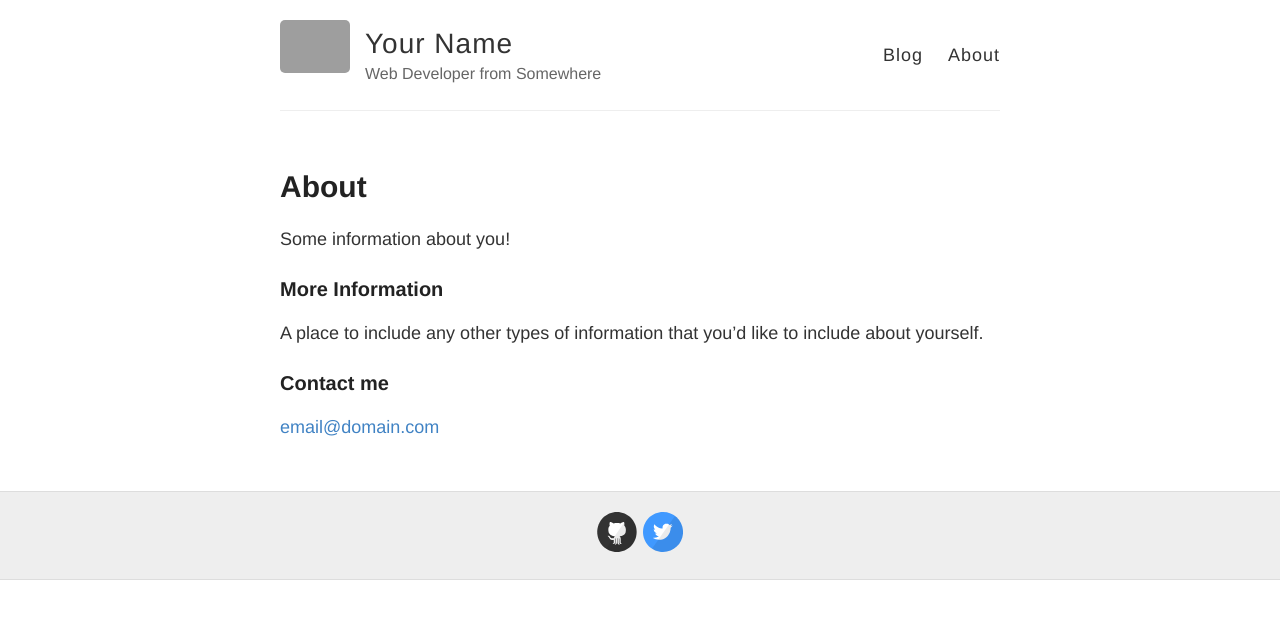
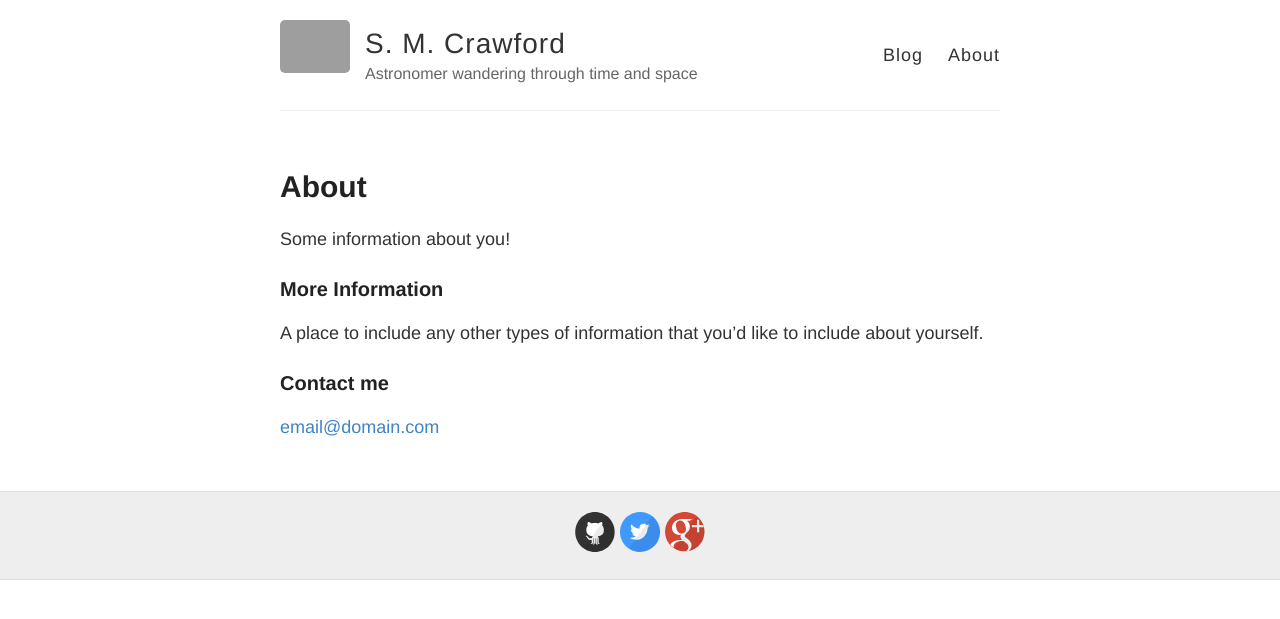
Before and after one commit to crawfordsm/crawfordsm.github.io, a Jekyll site: the page built from about.md, in a window 1280 px wide. Shown: the top 619 px of the page. Built offline with Jekyll 4.4.1, drawn with Linux system fonts in a browser that asks for light colours; Markdown is read by kramdown in place of the engine named in the settings; grey boxes are pictures that could not be loaded.

Commit message:
updated config

```diff
--- a/_config.yml
+++ b/_config.yml
@@ -3,13 +3,13 @@
 #
 
 # Name of your site (displayed in the header)
-name: Your Name
+name: S. M. Crawford
 
 # Short bio or description (displayed in the header)
-description: Web Developer from Somewhere
+description: Astronomer wandering through time and space
 
 # URL of your avatar or profile pic (you could use your GitHub profile pic)
-avatar: https://raw.githubusercontent.com/barryclark/jekyll-now/master/images/jekyll-logo.png
+avatar: https://pbs.twimg.com/profile_images/661017305770405888/uEEeVxD4.jpg
 
 #
 # Flags below are optional
@@ -21,15 +21,15 @@ footer-links:
   email:
   facebook:
   flickr:
-  github: barryclark/jekyll-now
+  github: crawfordsm
   instagram:
   linkedin:
   pinterest:
   rss: # just type anything here for a working RSS icon
-  twitter: jekyllrb
+  twitter: astrocrawford
   stackoverflow: # your stackoverflow profile, e.g. "users/50476/bart-kiers"
   youtube: # channel/<your_long_string> or user/<user-name>
-  googleplus: # anything in your profile username that comes after plus.google.com/
+  googleplus: crawfordsm # anything in your profile username that comes after plus.google.com/
 
 
 # Enter your Disqus shortname (not your username) to enable commenting on posts
@@ -41,7 +41,7 @@ google_analytics:
 
 # Your website URL (e.g. http://barryclark.github.io or http://www.barryclark.co)
 # Used for Sitemap.xml and your RSS feed
-url:
+url: http://crawfordsm.github.io/
 
 # If you're hosting your site at a Project repository on GitHub pages
 # (http://yourusername.github.io/repository-name)
```
